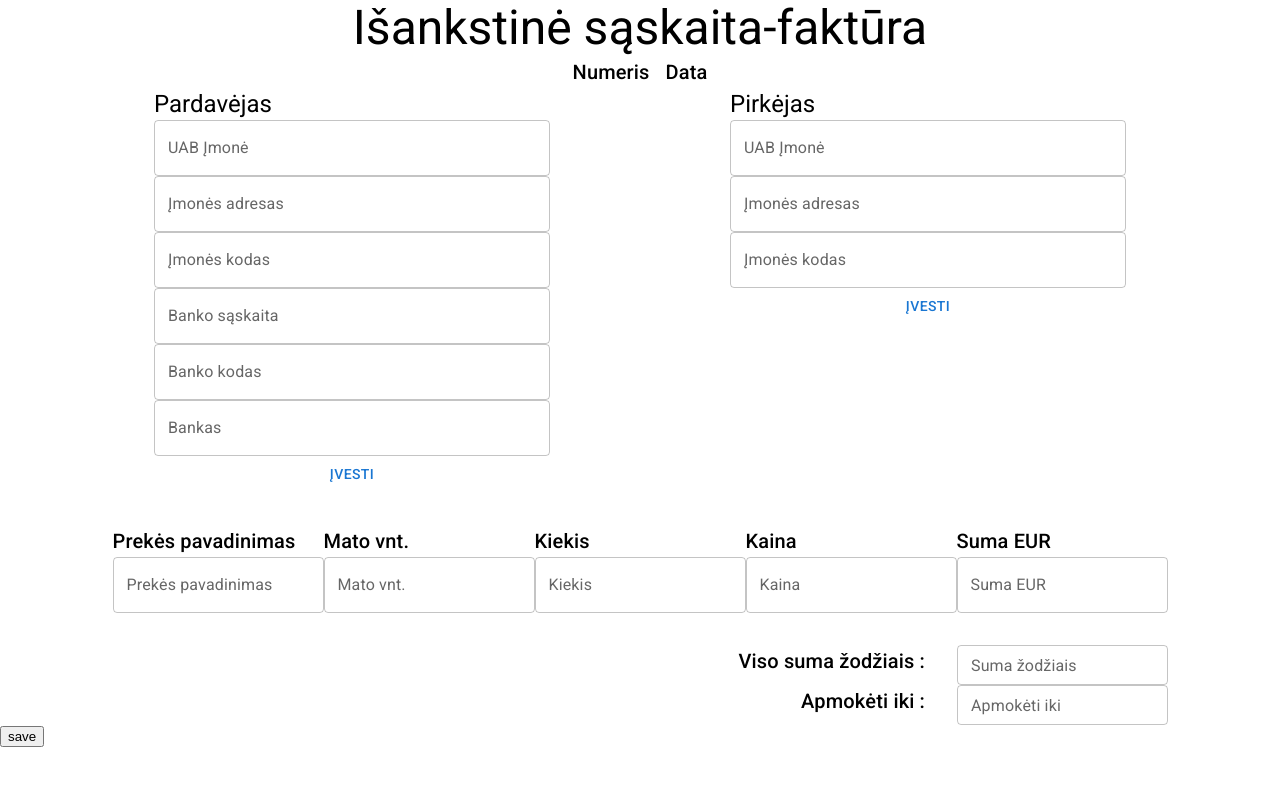
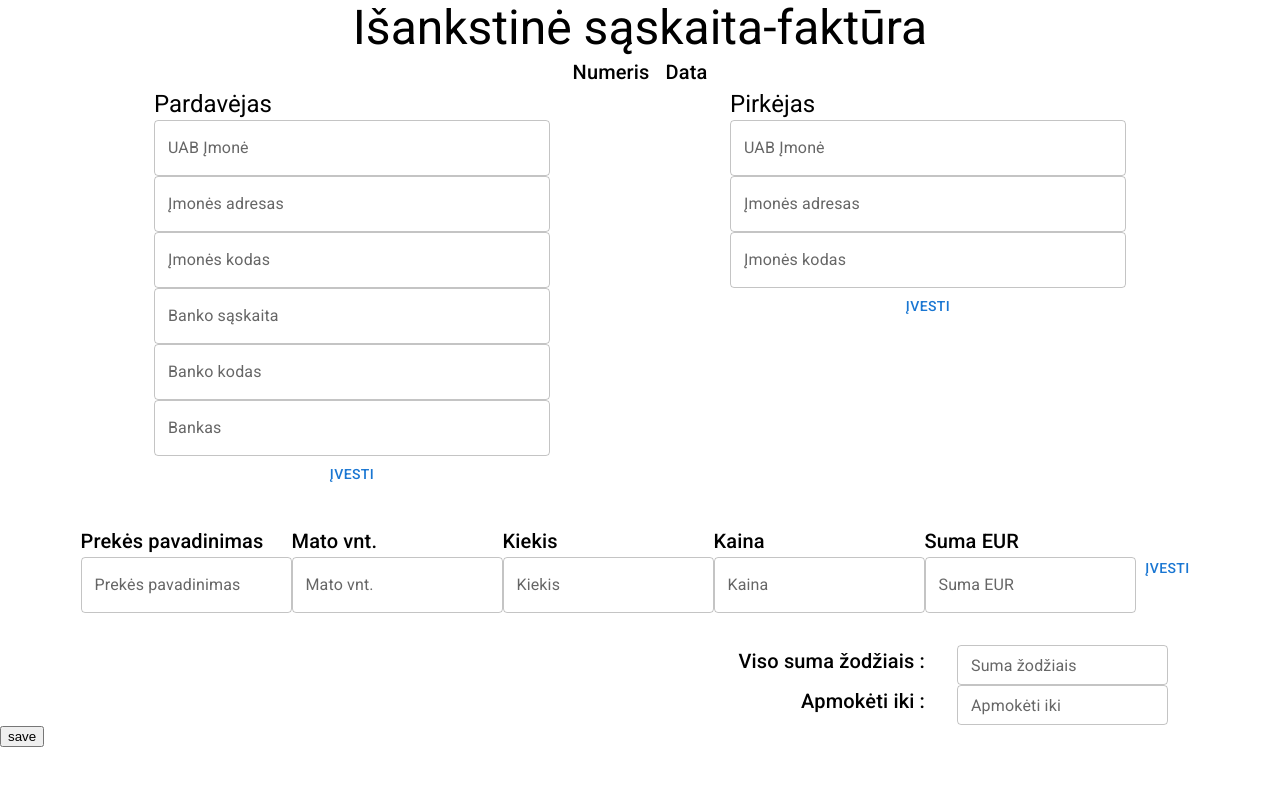
Before and after one commit to Mancefas/PDF-proforma, a React (Create React App) app: page / in a window 1280 px wide. Shown: the top 786 px of the page. Built offline with nearby package versions, Linux system fonts and the light colour scheme.

Commit message:
goods component : DRY, getting value as an object

```diff
--- a/src/Components/GoodsSold.tsx
+++ b/src/Components/GoodsSold.tsx
@@ -1,31 +1,98 @@
-import { Container, Typography, Box, TextField } from "@mui/material";
+import { Typography, Box, TextField, Button } from "@mui/material";
+import { useState } from "react";
+
+const dataFields = [
+  {
+    id: "1",
+    text: "Prekės pavadinimas",
+    type: "text",
+    name: "goodsName",
+  },
+  { id: "2", text: "Mato vnt.", type: "text", name: "unit" },
+  { id: "3", text: "Kiekis", type: "number", name: "quantity" },
+  { id: "4", text: "Kaina", type: "number", name: "price" },
+  {
+    id: "5",
+    text: "Suma EUR",
+    type: "number",
+    name: "totalPrice",
+  },
+];
+
+type goodsType = {
+  goodsName: string;
+  unit: string;
+  quantity: number | null;
+  price: number | null;
+  totalPrice: number | null;
+};
 
 const GoodsSold = () => {
+  const [goodsName, setGoodsName] = useState<string>("");
+  const [unit, setUnit] = useState<string>("");
+  const [quantity, setQuantity] = useState<number | null>(null);
+  const [price, setPrice] = useState<number | null>(null);
+  const [totalPrice, setTotalPrice] = useState<number | null>(null);
+
+  const [goods, setGoods] = useState<goodsType | undefined>(undefined);
+
+  const goodsHandler = (
+    e: React.ChangeEvent<HTMLInputElement | HTMLTextAreaElement>
+  ) => {
+    const name = e.target.name;
+    const value = e.target.value;
+    if (name === "goodsName") {
+      setGoodsName(value);
+    } else if (name === "unit") {
+      setUnit(value);
+    } else if (name === "quantity") {
+      setQuantity(+value);
+    } else if (name === "price") {
+      setPrice(+value);
+    } else if (name === "totalPrice") {
+      setTotalPrice(+value);
+    }
+  };
+
+  const submitHandler = (e: React.FormEvent<HTMLFormElement>) => {
+    e.preventDefault();
+
+    setGoods({
+      goodsName: goodsName,
+      unit: unit,
+      quantity: quantity,
+      price: price,
+      totalPrice: totalPrice,
+    });
+  };
+
   return (
-    <Container
-      sx={{ display: "flex", marginTop: "2rem", justifyContent: "center" }}
+    <form
+      onSubmit={submitHandler}
+      style={{
+        display: "flex",
+        marginTop: "2rem",
+        justifyContent: "center",
+        alignItems: "center",
+      }}
     >
-      <Box>
-        <Typography variant="h6">Prekės pavadinimas</Typography>
-        <TextField variant="outlined" label="Prekės pavadinimas"></TextField>
-      </Box>
-      <Box>
-        <Typography variant="h6">Mato vnt.</Typography>
-        <TextField variant="outlined" label="Mato vnt."></TextField>
-      </Box>
-      <Box>
-        <Typography variant="h6">Kiekis</Typography>
-        <TextField variant="outlined" label="Kiekis"></TextField>
-      </Box>
-      <Box>
-        <Typography variant="h6">Kaina</Typography>
-        <TextField variant="outlined" label="Kaina"></TextField>
-      </Box>
-      <Box>
-        <Typography variant="h6">Suma EUR</Typography>
-        <TextField variant="outlined" label="Suma EUR"></TextField>
-      </Box>
-    </Container>
+      {dataFields.map((element) => (
+        <Box key={element.id}>
+          <Typography variant="h6">{element.text}</Typography>
+          <TextField
+            variant="outlined"
+            name={element.name}
+            label={element.text}
+            onChange={goodsHandler}
+            type={element.type}
+          ></TextField>
+        </Box>
+      ))}
+
+      <Button variant="text" type="submit">
+        Įvesti
+      </Button>
+    </form>
   );
 };
 
```
